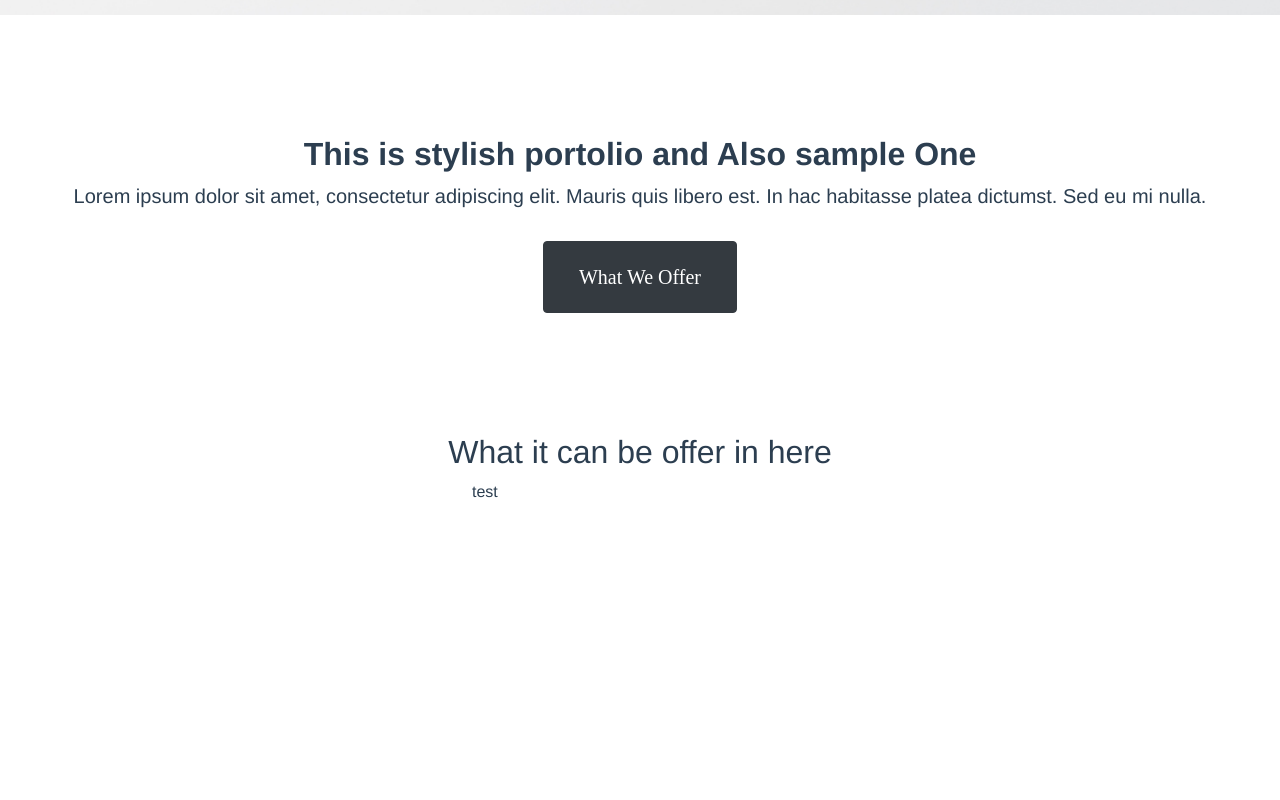
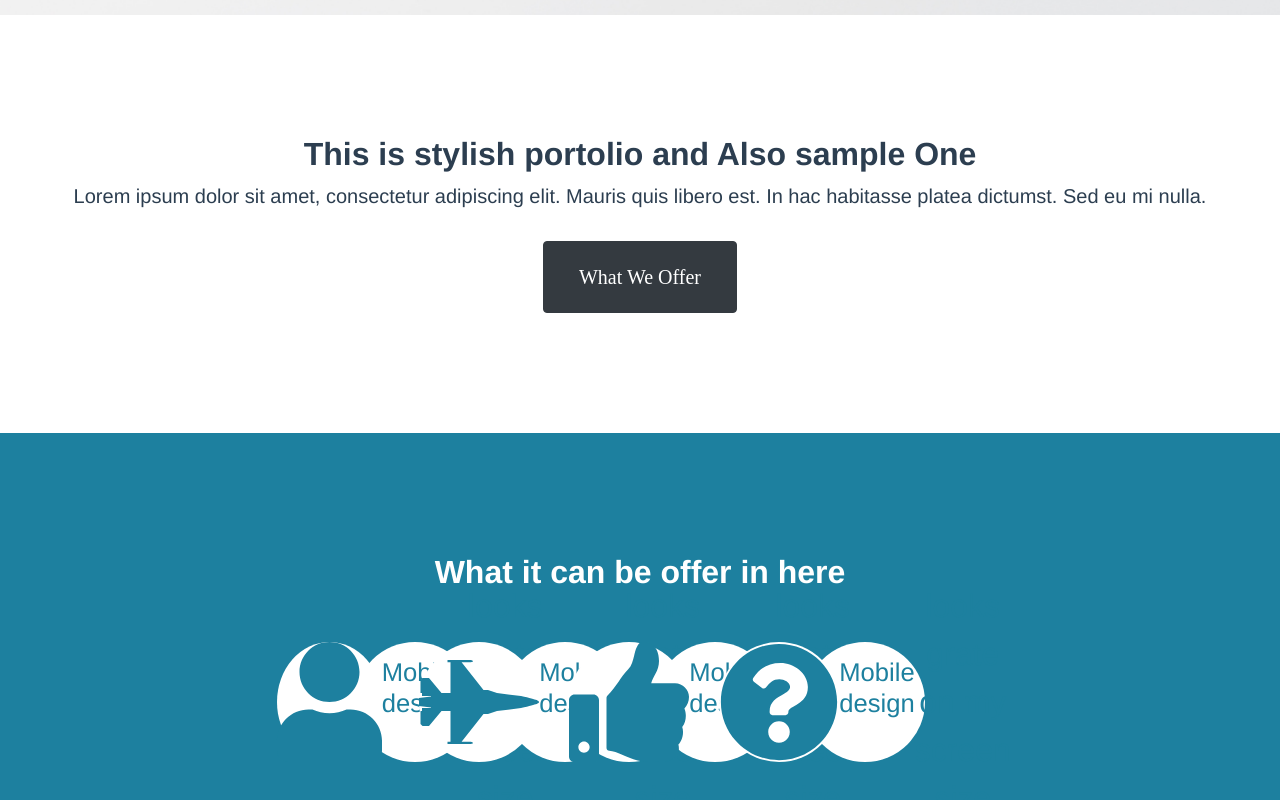
Before and after one commit to mahshidghaffari/systemSecurityClient, a Vue app: page / in a window 1280 px wide. Shown: the part 785-1585 px from the top of the page. Before the commit the page ends 1289 px from the top, so only its background shows below. Built offline with nearby package versions, Linux system fonts and the light colour scheme.

Commit message:
home style

```diff
--- a/src/store/first.module.js
+++ b/src/store/first.module.js
@@ -2,6 +2,28 @@
 
 const state = {
   test: "test",
+  offers: [
+    {
+      icon: "user",
+      title: "Mobile design",
+      desc: "looks grate on my screen size",
+    },
+    {
+      icon: "fighter-jet",
+      title: "Mobile design",
+      desc: "looks grate on my screen size",
+    },
+    {
+      icon: "thumbs-up",
+      title: "Mobile design",
+      desc: "looks grate on my screen size",
+    },
+    {
+      icon: "question-circle",
+      title: "Mobile design",
+      desc: "looks grate on my screen size",
+    },
+  ],
 };
 
 const mutations = {};
--- a/src/views/Home.vue
+++ b/src/views/Home.vue
@@ -22,12 +22,15 @@
       <section>
         <h2>What it can be offer in here</h2>
         <div class="row">
-          <div class="col-lg-3 col-md-6 mb-5 mb-lg-0">
+          <div
+            class="col-lg-3 col-md-6 mb-5 mb-lg-0"
+            v-for="(offer, index) in offers"
+            :key="index"
+          >
             <div class="icon mx-auto">
-              <!-- <i class="fas" :class="offer.icon"></i> -->
-              <!-- <h4>{{ offer.title }}</h4> -->
-              <!-- <span>{{ offer.desc }}</span> -->
-              {{ test }}
+              <font-awesome-icon :icon="['fas', offer.icon]" class="icon" />
+              <h4>{{ offer.title }}</h4>
+              <span>{{ offer.desc }}</span>
             </div>
           </div>
         </div>
@@ -43,7 +46,7 @@ import { mapState } from "vuex";
 
 export default {
   computed: {
-    ...mapState("firstModule", ["test"]),
+    ...mapState("firstModule", ["offers"]),
   },
 };
 </script>
@@ -110,4 +113,34 @@ article {
   padding-bottom: 30px;
   font-size: 1.25rem;
 }
+
+.blue-section {
+  padding: 120px 10px;
+  background-color: #1d809f;
+  color: #fff;
+  text-align: center;
+}
+
+.blue-section h2 {
+  font-size: 2rem;
+  font-weight: bold;
+  margin-bottom: 50px;
+}
+
+.blue-section h4 {
+  font-size: 1.6rem;
+  padding-bottom: 20px;
+}
+
+.blue-section .icon {
+  display: flex;
+  justify-content: center;
+  align-items: center;
+  width: 120px;
+  height: 120px;
+  background-color: #fff;
+  color: #1d809f;
+  border-radius: 50%;
+  font-size: 2rem;
+}
 </style>
```
